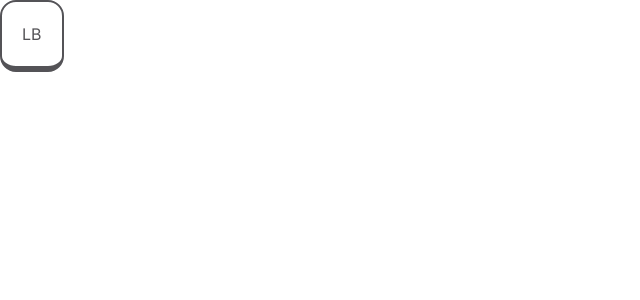
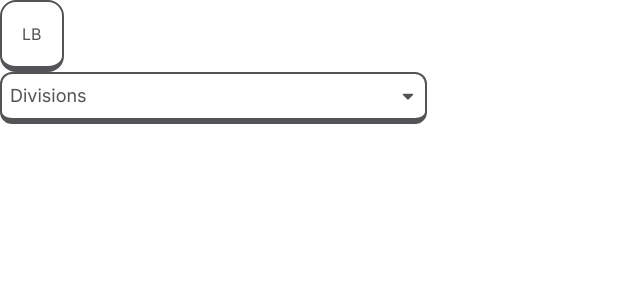
Before and after one commit to ZacharyTa/powerlifting-project, a Next.js app: page / in a window 1280 px wide. Shown: the top 300 px of the page, without its empty margins (0-640 px from the left). Built offline with nearby package versions, Linux system fonts and the light colour scheme.

Commit message:
finished dropdown component

```diff
--- a/package.json
+++ b/package.json
@@ -14,7 +14,8 @@
     "next": "14.0.3",
     "react": "^18",
     "react-bootstrap": "^2.9.1",
-    "react-dom": "^18"
+    "react-dom": "^18",
+    "react-icons": "^4.12.0"
   },
   "devDependencies": {
     "autoprefixer": "^10.0.1",
--- a/src/components/Select.jsx
+++ b/src/components/Select.jsx
@@ -0,0 +1,34 @@
+"use client";
+import React from "react";
+import Dropdown from "react-bootstrap/Dropdown";
+import { useState } from "react";
+import { FaCaretDown } from "react-icons/fa";
+
+const Select = ({ options, current, setCurrent, title }) => {
+  const [show, setShow] = useState(false);
+  return (
+    <Dropdown onToggle={() => setShow(!show)}>
+      <Dropdown.Toggle className="!border-2 !border-b-6 hover:bg-power-gray !rounded-xl p-2 w-1/3 text-left text-lg flex items-center justify-between">
+        {!current && title}
+        {current && current}
+        <FaCaretDown />
+      </Dropdown.Toggle>
+      {show && (
+        <Dropdown.Menu className="!border-2 !rounded-xl w-1/3 py-2 text-lg">
+          {options &&
+            options.map((option, index) => (
+              <Dropdown.Item
+                key={index}
+                className="flex hover:bg-power-gray p-2"
+                onClick={() => setCurrent(option)}
+              >
+                {option}
+              </Dropdown.Item>
+            ))}
+        </Dropdown.Menu>
+      )}
+    </Dropdown>
+  );
+};
+
+export default Select;
--- a/src/components/Test.jsx
+++ b/src/components/Test.jsx
@@ -1,9 +1,20 @@
+"use client";
+import React from "react";
+import { useState } from "react";
 import Button from "@/components/Button";
-
+import Select from "@/components/Select";
+import { DIVISIONS } from "@/data/forms/Information.js";
 const Test = () => {
+  const [division, setDivision] = useState(null);
   return (
     <>
       <Button color="white" text="LB" />
+      <Select
+        options={DIVISIONS}
+        current={division}
+        setCurrent={setDivision}
+        title="Divisions"
+      />
     </>
   );
 };
--- a/src/data/Button.js
+++ b/src/data/Button.js
@@ -1,7 +1,7 @@
 export const COLORS = {
   white: {
     bg: "bg-power-white",
-    hover: "hover:bg-power-black/40",
+    hover: "hover:bg-power-gray",
     text: "text-power-black",
     border: "border-power-black",
   },
--- /dev/null
+++ b/src/data/forms/Information.js
@@ -0,0 +1 @@
+export const DIVISIONS = ["Raw Bench", "Raw FP", "Raw Classic FP", "Equipped"];
--- a/tailwind.config.js
+++ b/tailwind.config.js
@@ -18,6 +18,7 @@ module.exports = {
       power: {
         white: "#FFFFF",
         black: "#545357",
+        gray: "#BBBABC",
       },
     },
     borderWidth: {
```
Also changed, not shown: .eslintrc.json, 1 other file (tests, documents, lock files or other folders).
